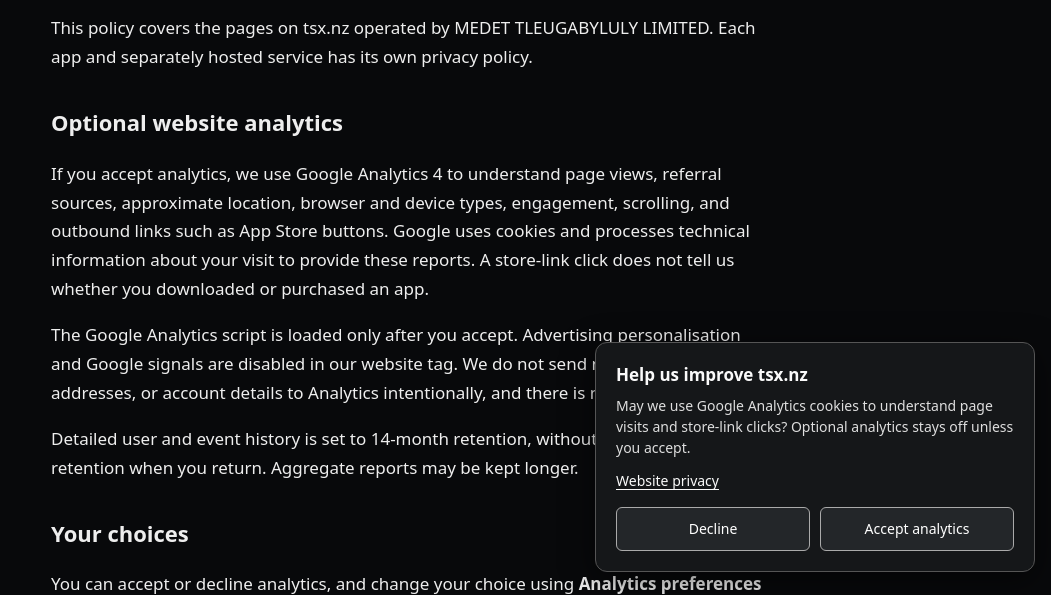
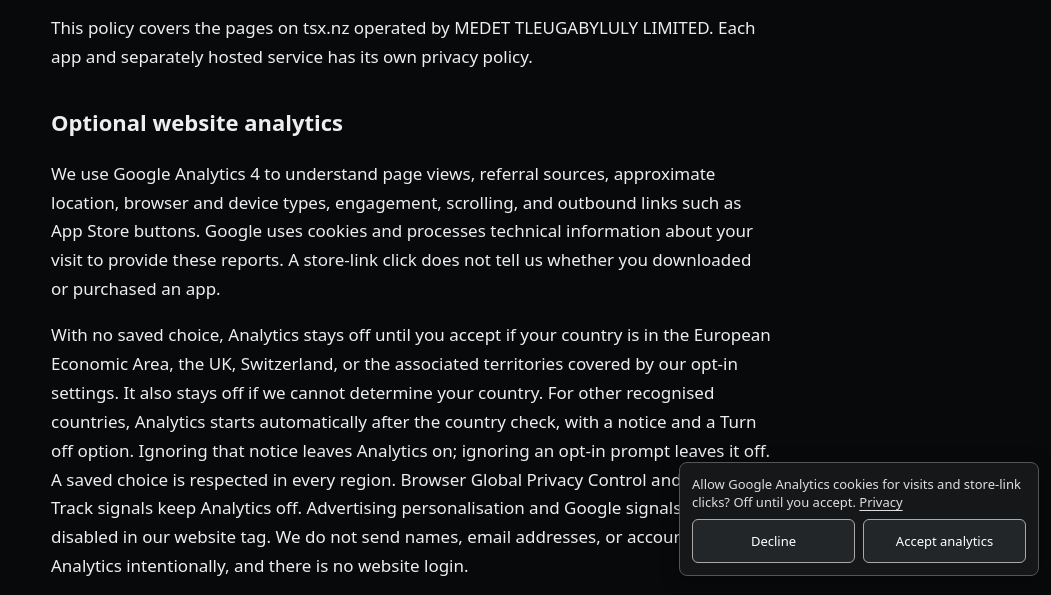
Before and after one commit to nzmedet/nzmedet.github.io, a plain HTML site: page privacy.html in a window 1280 px wide. Shown: the part 212-807 px from the top of the page, without its empty margins (229-1280 px from the left). Drawn offline with Linux system fonts and the light colour scheme.

Commit message:
Make Analytics notice compact and apply regional consent defaults

```diff
--- a/assets/css/analytics.css
+++ b/assets/css/analytics.css
@@ -1,13 +1,13 @@
 #tsx-analytics-consent,
 #tsx-privacy-controls { box-sizing: border-box; font: 14px/1.5 system-ui, sans-serif; letter-spacing: normal; text-transform: none; }
 #tsx-analytics-consent[hidden] { display: none !important; }
-#tsx-analytics-consent { position: fixed; z-index: 1000; right: 16px; bottom: 16px; width: min(440px, calc(100% - 32px)); max-height: calc(100dvh - 32px); overflow: auto; padding: 20px; background: #151719; color: #fafafa; border: 1px solid #555; border-radius: 12px; box-shadow: 0 8px 32px #0008; text-align: left; user-select: text; }
-#tsx-analytics-consent h2 { margin: 0 0 8px; color: #fafafa; font: 600 17px/1.4 system-ui, sans-serif; letter-spacing: normal; text-transform: none; }
-#tsx-analytics-consent p { margin: 0 0 12px; color: #dedede; font: inherit; }
+#tsx-analytics-consent { position: fixed; z-index: 1000; right: 12px; bottom: 12px; width: min(360px, calc(100% - 24px)); max-height: calc(100dvh - 24px); overflow: auto; padding: 12px; font-size: 13px; line-height: 1.4; background: #151719; color: #fafafa; border: 1px solid #555; border-radius: 8px; box-shadow: 0 4px 20px #0005; text-align: left; user-select: text; }
+#tsx-analytics-consent p { margin: 0; color: #dedede; font: inherit; }
 #tsx-analytics-consent a, #tsx-privacy-controls a { color: inherit; text-decoration: underline; text-underline-offset: 3px; }
-#tsx-analytics-consent .tsx-consent-actions { display: flex; flex-wrap: wrap; gap: 10px; margin-top: 16px; }
-#tsx-analytics-consent button { flex: 1 1 120px; min-height: 44px; padding: 10px 12px; border: 1px solid #aaa; border-radius: 6px; background: #232629; color: #fff; font: 500 14px/1.4 system-ui, sans-serif; cursor: pointer; }
-#tsx-analytics-consent button:hover { background: #363a3e; }
+#tsx-analytics-consent .tsx-consent-actions { display: flex; flex-wrap: wrap; gap: 8px; margin-top: 8px; }
+#tsx-analytics-consent button { flex: 1 1 100px; min-height: 44px; padding: 8px 10px; border: 1px solid #aaa; border-radius: 6px; background: #232629; color: #fff; font: 500 13px/1.4 system-ui, sans-serif; cursor: pointer; }
+#tsx-analytics-consent button:hover:not(:disabled) { background: #363a3e; }
+#tsx-analytics-consent button:disabled { opacity: .55; cursor: not-allowed; }
 #tsx-privacy-controls { position: relative; z-index: 1; display: flex; justify-content: center; align-items: center; flex-wrap: wrap; gap: 8px 20px; padding: 12px 20px 24px; color: #aaa; }
 #tsx-privacy-controls button { min-height: 44px; padding: 8px 0; border: 0; background: none; color: inherit; font: inherit; cursor: pointer; text-decoration: underline; text-underline-offset: 3px; }
 #tsx-analytics-consent :focus-visible, #tsx-privacy-controls :focus-visible { outline: 2px solid #fff; outline-offset: 4px; }
--- a/assets/js/analytics.js
+++ b/assets/js/analytics.js
@@ -5,6 +5,33 @@
   const sixMonths = 180 * 24 * 60 * 60;
   let initialized = false;
   let previousFocus;
+  let choice = readChoice();
+  let automatic = false;
+  const browserOptOut = navigator.globalPrivacyControl === true ||
+    navigator.doNotTrack === '1' || window.doNotTrack === '1';
+  const optInCountries = new Set('AT BE BG HR CY CZ DK EE FI FR DE GR HU IE IT LV LT LU MT NL PL PT RO SK SI ES SE IS LI NO GB UK CH AX GF GP MQ RE MF YT GG JE IM GI EU'.split(' '));
+
+  async function detectAutomaticMode() {
+    const controller = new AbortController();
+    const timeout = setTimeout(() => controller.abort(), 1500);
+    try {
+      // Country only: never store the response's IP or other diagnostic fields.
+      const response = await fetch('https://www.cloudflare.com/cdn-cgi/trace', {
+        credentials: 'omit', referrerPolicy: 'no-referrer', cache: 'no-store',
+        signal: controller.signal
+      });
+      if (!response.ok) return false;
+      const match = (await response.text()).match(/^loc=([A-Z]{2})$/m);
+      if (!match || ['XX', 'ZZ', 'XA', 'XB'].includes(match[1])) return false;
+      const country = match[1];
+      const name = new Intl.DisplayNames(['en'], { type: 'region' }).of(country);
+      return name !== country && !optInCountries.has(country);
+    } catch (_) {
+      return false; // No reliable location means explicit acceptance is required.
+    } finally {
+      clearTimeout(timeout);
+    }
+  }
 
   function readChoice() {
     try {
@@ -31,7 +58,7 @@
   }
 
   function applyChoice(choice) {
-    const allowed = choice === 'granted';
+    const allowed = !browserOptOut && (choice === 'granted' || (!choice && automatic));
     window[`ga-disable-${measurementId}`] = !allowed;
     if (!allowed) {
       if (initialized) window.gtag('consent', 'update', denied);
@@ -49,7 +76,7 @@
       cookie_expires: sixMonths,
       cookie_update: false
     });
-    // Basic consent mode: Google's script is requested only after acceptance.
+    // Load Google only after an explicit choice or a resolved default-on region.
     const tag = document.createElement('script');
     tag.async = true;
     tag.src = `https://www.googletagmanager.com/gtag/js?id=${measurementId}`;
@@ -58,16 +85,14 @@
 
   const styles = document.createElement('link');
   styles.rel = 'stylesheet';
-  styles.href = '/assets/css/analytics.css?v=1';
+  styles.href = '/assets/css/analytics.css?v=2';
   document.head.appendChild(styles);
 
   const panel = document.createElement('section');
   panel.id = 'tsx-analytics-consent';
-  panel.setAttribute('aria-labelledby', 'tsx-analytics-title');
+  panel.setAttribute('aria-label', 'Website analytics');
   panel.hidden = true;
-  panel.innerHTML = '<h2 id="tsx-analytics-title">Help us improve tsx.nz</h2>' +
-    '<p>May we use Google Analytics cookies to understand page visits and store-link clicks? Optional analytics stays off unless you accept.</p>' +
-    '<a href="/privacy.html">Website privacy</a>' +
+  panel.innerHTML = '<p>Allow Google Analytics cookies for visits and store-link clicks? Off until you accept. <a href="/privacy.html">Privacy</a></p>' +
     '<div class="tsx-consent-actions"><button type="button" data-choice="denied">Decline</button>' +
     '<button type="button" data-choice="granted">Accept analytics</button></div>';
   document.body.appendChild(panel);
@@ -78,7 +103,24 @@
   document.body.appendChild(controls);
   const preferences = controls.querySelector('button');
 
+  function updatePanel() {
+    const paragraph = panel.querySelector('p');
+    const decline = panel.querySelector('[data-choice="denied"]');
+    const accept = panel.querySelector('[data-choice="granted"]');
+    const isOn = !browserOptOut && (choice === 'granted' || (!choice && automatic));
+    const message = browserOptOut
+      ? 'Your browser privacy setting keeps analytics off.'
+      : isOn
+        ? 'Google Analytics cookies are on for visits and store-link clicks. You can turn them off.'
+        : 'Allow Google Analytics cookies for visits and store-link clicks? Off until you accept.';
+    paragraph.innerHTML = `${message} <a href="/privacy.html">Privacy</a>`;
+    decline.textContent = browserOptOut ? 'Close' : isOn ? 'Turn off' : 'Decline';
+    accept.textContent = isOn ? 'Keep enabled' : 'Accept analytics';
+    accept.disabled = browserOptOut;
+  }
+
   function showPanel(focus) {
+    updatePanel();
     panel.hidden = false;
     preferences.setAttribute('aria-expanded', 'true');
     if (focus) {
@@ -101,18 +143,25 @@
   panel.addEventListener('click', event => {
     const button = event.target.closest('button[data-choice]');
     if (!button) return;
-    const choice = button.dataset.choice;
+    choice = button.dataset.choice;
     try { localStorage.setItem(choiceKey, JSON.stringify({ choice, expires: Date.now() + sixMonths * 1000 })); } catch (_) { /* Honour the choice for this page even if it cannot be saved. */ }
     applyChoice(choice);
     hidePanel();
   });
   window.addEventListener('storage', event => {
     if (event.key !== choiceKey && event.key !== null) return;
-    const choice = readChoice();
+    choice = readChoice();
+    updatePanel();
     applyChoice(choice);
     if (choice) hidePanel(); else showPanel(false);
   });
-  const choice = readChoice();
-  applyChoice(choice);
-  if (!choice) showPanel(false);
+  window[`ga-disable-${measurementId}`] = true;
+  if (choice || browserOptOut) applyChoice(choice);
+  if (!choice && !browserOptOut) {
+    detectAutomaticMode().then(result => {
+      automatic = result;
+      applyChoice(choice); // Re-read current state: the visitor may have acted while waiting.
+      if (!choice) showPanel(false);
+    });
+  }
 })();
--- a/privacy.html
+++ b/privacy.html
@@ -6,7 +6,7 @@
   <meta name="description" content="Privacy and optional Google Analytics on tsx.nz.">
   <link rel="canonical" href="https://tsx.nz/privacy.html">
   <style>:root{color-scheme:dark}body{margin:0;background:#08090b;color:#eee;font:17px/1.7 system-ui,sans-serif}main{max-width:720px;margin:60px auto;padding:0 24px}a{color:#b4e9ee}h1{font-size:36px;line-height:1.2}h2{margin-top:32px;font-size:22px}.muted{color:#aaa}</style>
-  <script defer src="/assets/js/analytics.js?v=1"></script>
+  <script defer src="/assets/js/analytics.js?v=2"></script>
 </head>
 <body>
   <main>
@@ -15,13 +15,15 @@
     <p class="muted">Effective 17 September 2026</p>
     <p>This policy covers the pages on tsx.nz operated by MEDET TLEUGABYLULY LIMITED. Each app and separately hosted service has its own privacy policy.</p>
     <h2>Optional website analytics</h2>
-    <p>If you accept analytics, we use Google Analytics 4 to understand page views, referral sources, approximate location, browser and device types, engagement, scrolling, and outbound links such as App Store buttons. Google uses cookies and processes technical information about your visit to provide these reports. A store-link click does not tell us whether you downloaded or purchased an app.</p>
-    <p>The Google Analytics script is loaded only after you accept. Advertising personalisation and Google signals are disabled in our website tag. We do not send names, email addresses, or account details to Analytics intentionally, and there is no website login.</p>
-    <p>Detailed user and event history is set to 14-month retention, without extending user-data retention when you return. Aggregate reports may be kept longer.</p>
+    <p>We use Google Analytics 4 to understand page views, referral sources, approximate location, browser and device types, engagement, scrolling, and outbound links such as App Store buttons. Google uses cookies and processes technical information about your visit to provide these reports. A store-link click does not tell us whether you downloaded or purchased an app.</p>
+    <p>With no saved choice, Analytics stays off until you accept if your country is in the European Economic Area, the UK, Switzerland, or the associated territories covered by our opt-in settings. It also stays off if we cannot determine your country. For other recognised countries, Analytics starts automatically after the country check, with a notice and a Turn off option. Ignoring that notice leaves Analytics on; ignoring an opt-in prompt leaves it off. A saved choice is respected in every region. Browser Global Privacy Control and Do Not Track signals keep Analytics off. Advertising personalisation and Google signals are disabled in our website tag. We do not send names, email addresses, or account details to Analytics intentionally, and there is no website login.</p>
+    <p><a href="https://business.safety.google/privacy/">Learn how Google processes information from sites that use its services.</a> Detailed user and event history is set to 14-month retention, without extending user-data retention when you return. Aggregate reports may be kept longer.</p>
     <h2>Your choices</h2>
-    <p>You can accept or decline analytics, and change your choice using <strong>Analytics preferences</strong> at the bottom of any page. Declining keeps Analytics off. Withdrawing consent stops future Analytics collection and removes its cookies from this website; it does not delete data already received by Google.</p>
+    <p>You can accept, decline, or turn off analytics, and change your choice using <strong>Analytics preferences</strong> at the bottom of any page. Declining or choosing Turn off keeps Analytics off while your saved choice remains valid. Withdrawing consent stops future Analytics collection and removes its cookies from this website; it does not delete data already received by Google.</p>
     <p>Your choice is stored in your browser for up to six months. Analytics cookies are also set to expire after six months. Clearing browser storage may cause us to ask again. If your browser blocks storage, we can honour your choice only for the current page.</p>
     <p>Google processes Analytics data on its infrastructure, which may be outside your country. Learn more about <a href="https://policies.google.com/technologies/partner-sites">how Google uses information from sites that use its services</a>, <a href="https://policies.google.com/privacy">Google’s privacy policy</a>, and <a href="https://tools.google.com/dlpage/gaoptout">Google’s Analytics opt-out browser add-on</a>.</p>
+    <h2>Country detection</h2>
+    <p>When you have no saved analytics choice and your browser has not signalled an opt-out, we request Cloudflare’s public country lookup to choose the appropriate notice. Cloudflare receives your IP address and the technical information needed to answer. We use only the country code, do not save the returned IP address, and send no cookies or page referrer with this request. No precise device location is requested. A failed or slow lookup keeps Analytics off until you accept. See <a href="https://www.cloudflare.com/privacypolicy/">Cloudflare’s privacy policy</a>.</p>
     <h2>Hosting and other requests</h2>
     <p>GitHub Pages hosts this website. GitHub may process technical request information, including IP addresses, to deliver and protect it. See <a href="https://docs.github.com/en/site-policy/privacy-policies/github-general-privacy-statement">GitHub’s privacy statement</a>.</p>
     <p>Some pages load fonts from Google Fonts, and the homepage loads its animation library from jsDelivr. These providers receive the technical information needed to deliver those files regardless of your analytics choice. External links open services that follow their own privacy policies.</p>
```
Also changed, not shown: ANALYTICS.md (+15 -3 lines), cell/index.html (+1 -1 lines), cell/privacy.html (+2 -2 lines), cell/support.html (+1 -1 lines), cosmic/index.html (+1 -1 lines), cosmic/privacy.html (+2 -2 lines), cosmic/support.html (+1 -1 lines), cosmic/terms.html (+1 -1 lines), gargantua/index.html (+1 -1 lines), gargantua/privacy.html (+2 -2 lines), index.html (+1 -1 lines), tests/analytics-regional.cjs (added, +39 -0 lines), tests/analytics.cjs (+3 -2 lines).
